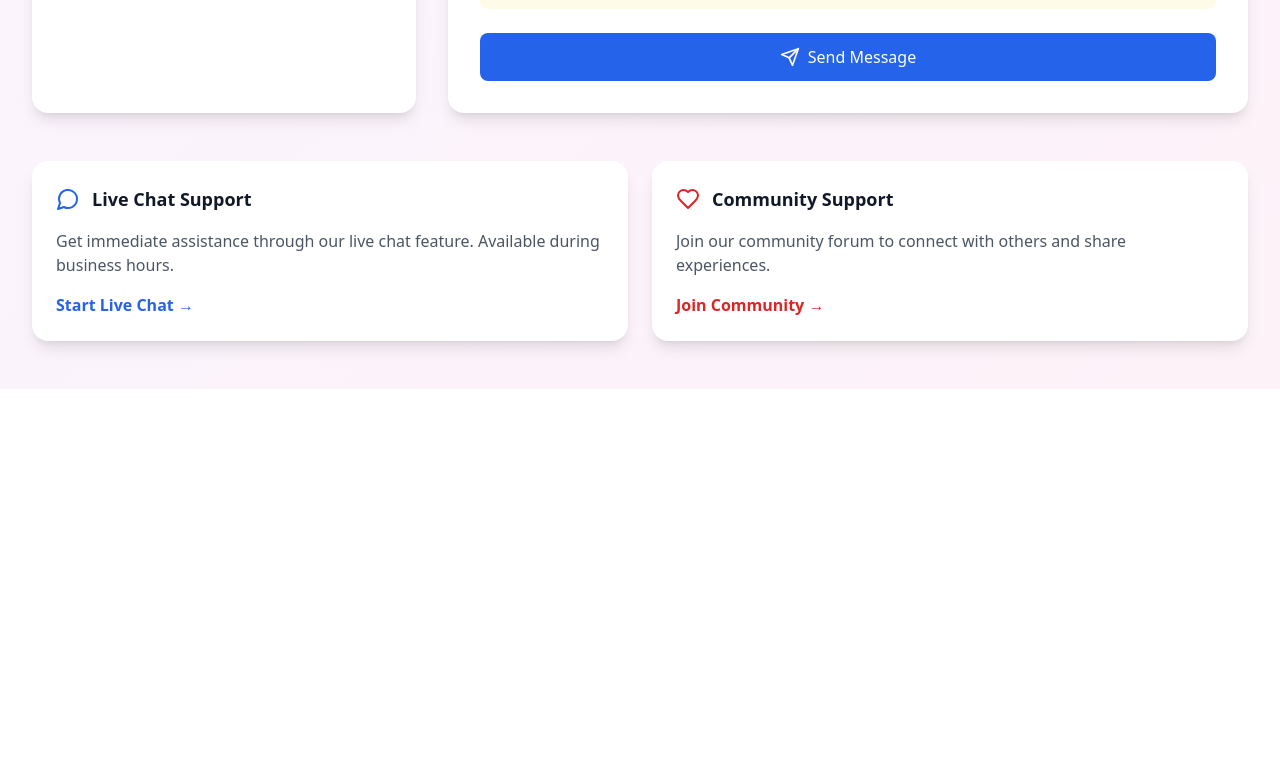
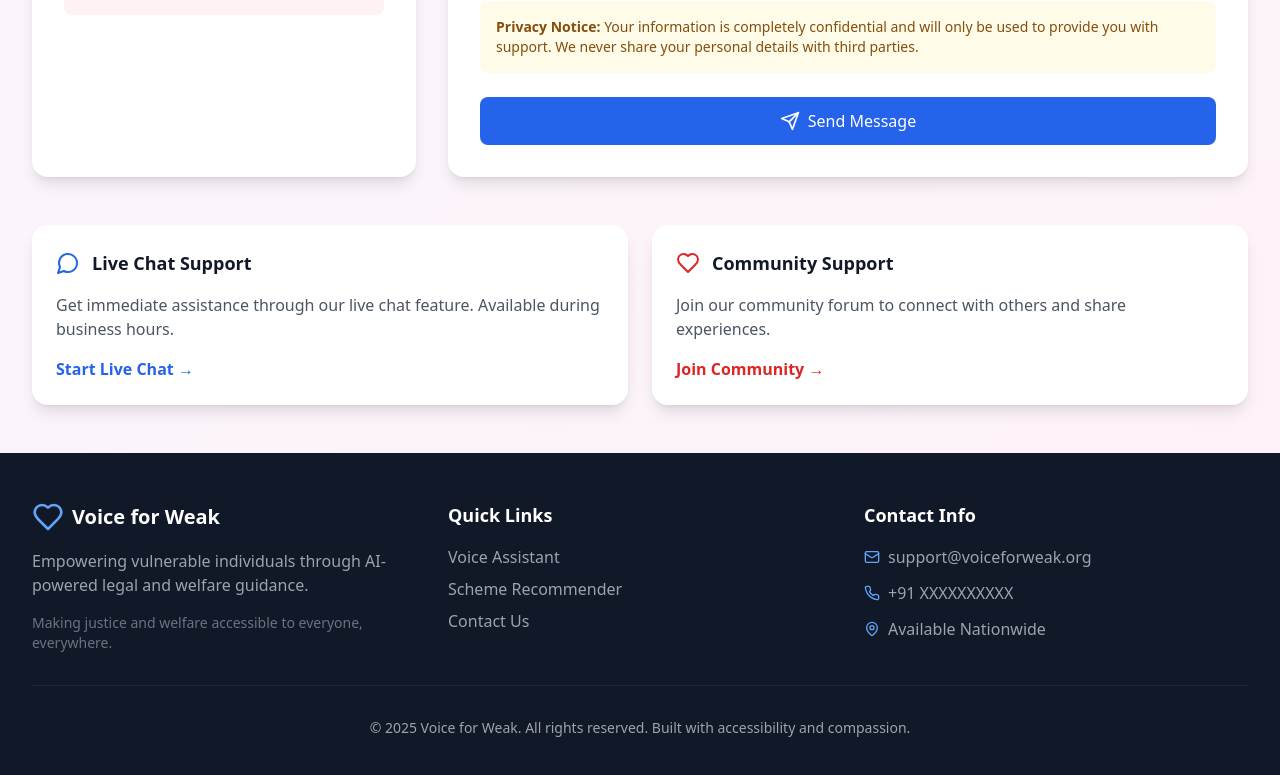
Before and after one commit to RG1208/VoiceForWeak, a React (Vite) app in the folder Frontend/: page /contact in a window 1280 px wide. Shown: the part 869-1644 px from the top of the page. Before the commit the page ends 1258 px from the top, so only its background shows below. Built offline with nearby package versions, Linux system fonts and the light colour scheme.

Commit message:
fix: Layout

```diff
--- a/Frontend/src/App.tsx
+++ b/Frontend/src/App.tsx
@@ -1,5 +1,7 @@
 import { BrowserRouter as Router, Routes, Route } from 'react-router-dom';
-import Layout from './components/Layout';
+
+import ProtectedLayout from './components/ProtectedLayout';
+import PublicLayout from './components/PublicLayout';
 import Home from './pages/Home';
 import VoiceAssistant from './pages/VoiceAssistant';
 import SchemeRecommender from './pages/SchemeRecommender';
@@ -13,16 +15,17 @@ function App() {
   return (
     <Router>
       <Routes>
-        {/* ✅ Single Layout for All Pages */}
-        <Route path="/" element={<Layout />}>
-          {/* Public Routes */}
+        {/* ✅ Public Layout Routes */}
+        <Route path="/" element={<PublicLayout />}>
           <Route index element={<Home />} />
           <Route path="login" element={<Login />} />
           <Route path="register" element={<Register />} />
           <Route path="contact" element={<Contact />} />
+        </Route>
 
-          {/* ✅ Protected Routes (Nested Inside PrivateRoute) */}
-          <Route element={<PrivateRoute />}>
+        {/* ✅ Protected Layout Routes */}
+        <Route element={<PrivateRoute />}>
+          <Route path="/" element={<ProtectedLayout />}>
             <Route path="dashboard" element={<Dashboard />} />
             <Route path="voice-assistant" element={<VoiceAssistant />} />
             <Route path="scheme-recommender" element={<SchemeRecommender />} />
--- a/Frontend/src/components/Footer.tsx
+++ b/Frontend/src/components/Footer.tsx
@@ -49,7 +49,7 @@ const Footer: React.FC = () => {
 
         <div className="border-t border-gray-800 mt-8 pt-8 text-center">
           <p className="text-gray-400 text-sm">
-            ©  Voice for Weak. All rights reserved. Built with accessibility and compassion.
+            © {new Date().getFullYear()}  Voice for Weak. All rights reserved. Built with accessibility and compassion.
           </p>
         </div>
       </div>
--- a/Frontend/src/components/Layout.jsx
+++ /dev/null
@@ -1,11 +0,0 @@
-import { Outlet } from "react-router-dom";
-import PublicHeader from "./PublicHeader"; // your existing non-protected header
-
-export default function Layout() {
-  return (
-    <>
-      <PublicHeader />
-      <Outlet />
-    </>
-  );
-}
--- a/Frontend/src/components/Layout.tsx
+++ /dev/null
@@ -1,28 +0,0 @@
-import { Outlet, useLocation } from "react-router-dom";
-import ProtectedHeader from "./protectedHeader";
-import PublicHeader from "./Header";
-import Footer from "./Footer";
-
-export default function Layout() {
-  const location = useLocation();
-
-  const protectedPaths = ["/dashboard", "/voice-assistant", "/scheme-recommender"];
-  const isProtected = protectedPaths.some((path) =>
-    location.pathname.startsWith(path)
-  );
-
-  return (
-    <div className="flex flex-col min-h-screen">
-      {/* Header */}
-      {isProtected ? <ProtectedHeader /> : <PublicHeader />}
-
-      {/* Page Content */}
-      <main className="flex-grow">
-        <Outlet />
-      </main>
-
-      {/* Footer */}
-      <Footer />
-    </div>
-  );
-}
--- /dev/null
+++ b/Frontend/src/components/ProtectedLayout.tsx
@@ -0,0 +1,14 @@
+// src/components/ProtectedLayout.jsx
+import { Outlet } from "react-router-dom";
+import ProtectedHeader from "./protectedHeader";
+
+export default function ProtectedLayout() {
+  return (
+    <div className="flex flex-col min-h-screen">
+      <ProtectedHeader />
+      <main className="flex-grow">
+        <Outlet />
+      </main>
+    </div>
+  );
+}
--- /dev/null
+++ b/Frontend/src/components/PublicLayout.tsx
@@ -0,0 +1,16 @@
+// src/components/PublicLayout.jsx
+import { Outlet } from "react-router-dom";
+import Header from "./Header";
+import Footer from "./Footer";
+
+export default function PublicLayout() {
+  return (
+    <div className="flex flex-col min-h-screen">
+      <Header />
+      <main className="flex-grow">
+        <Outlet />
+      </main>
+      <Footer />
+    </div>
+  );
+}
```
